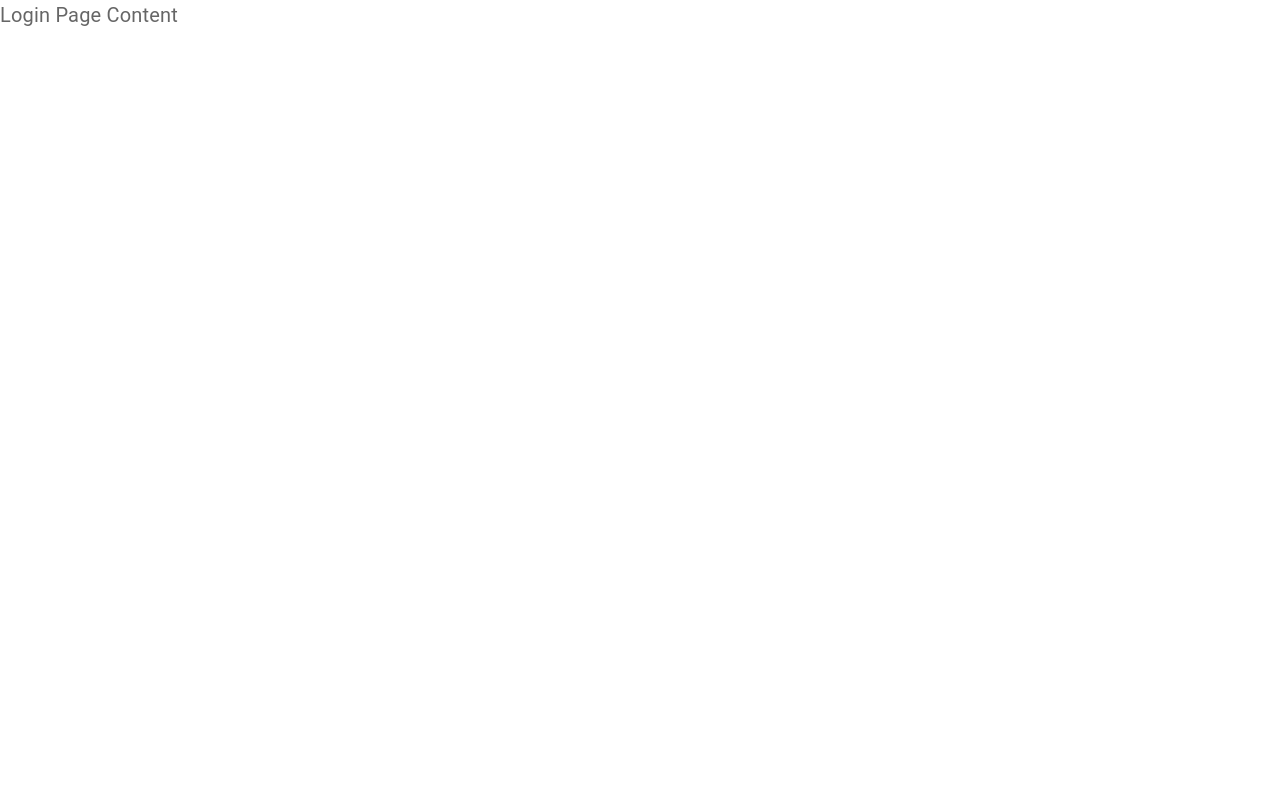
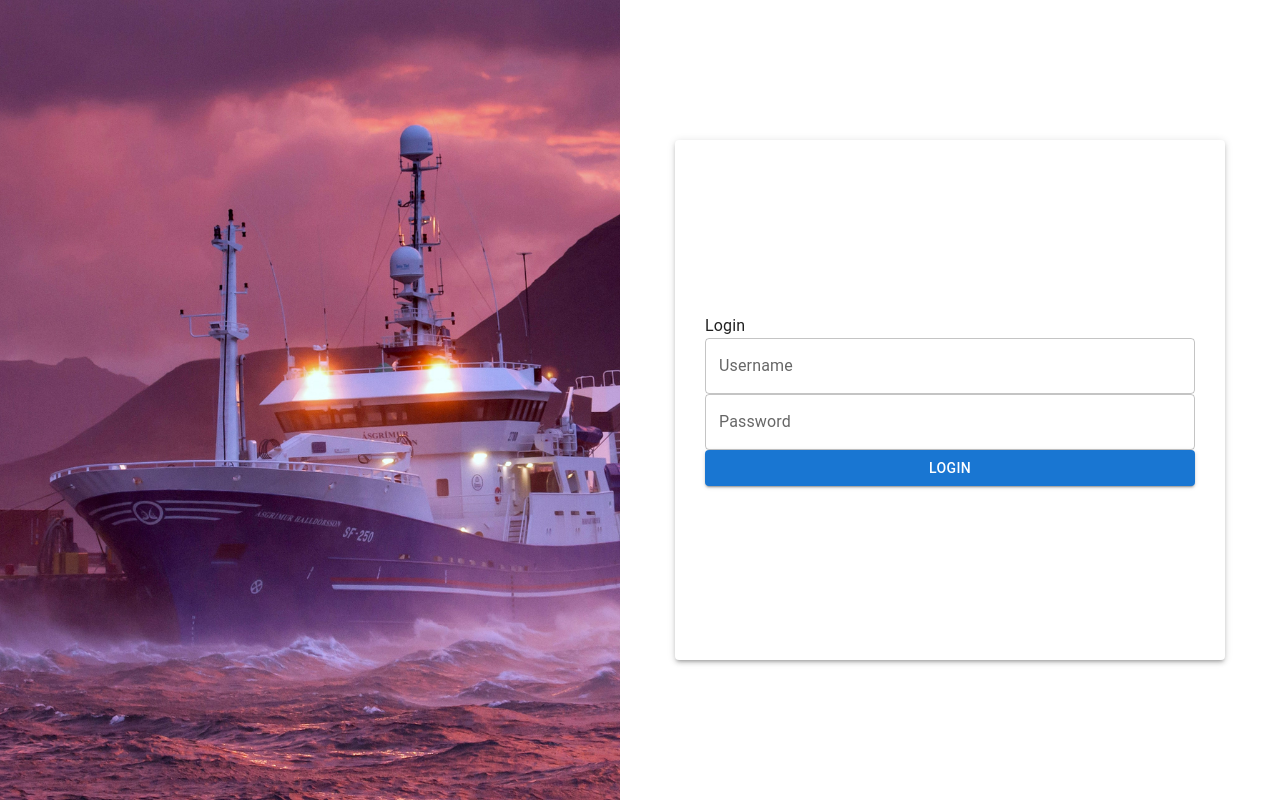
Before and after one commit to NikVAx/monitor-frontend, a React (Vite) app: page /login in a window 1280 px wide. Built offline with nearby package versions, Linux system fonts and the light colour scheme.

Commit message:
Add basic login form

```diff
--- a/src/app/layouts/mainLayout/mainLayout.module.css
+++ b/src/app/layouts/mainLayout/mainLayout.module.css
@@ -1,7 +1,7 @@
 .container {
     height: 100%;
     display: grid;
-    grid-template-columns: 280px 1fr;
+    grid-template-columns: 260px 1fr;
     grid-template-rows: 80px 1fr;
     gap: 0px 0px;
     grid-template-areas:
@@ -11,19 +11,19 @@
 
 .header {
   grid-area: header;
-  background-color: red;
+  background-color: gray;
 }
 
 .sidebar {
   grid-area: sidebar;
   max-height: 100%;
   overflow-y: auto;
-  background-color: green;
+  background-color: #30373f;
 }
 
 .body {
   grid-area: body;
+  padding: 20px;
   max-height: 100%;
   overflow-y: auto;
-  background-color: blue;
 }
--- /dev/null
+++ b/src/pages/loginPage/loginPage.module.css
@@ -0,0 +1,29 @@
+.container {
+    display: flex;
+    height: 100vh;
+    width: 100vw;
+}
+
+.bgImage {
+    flex: 1 1 50%;
+    background-image: url("../../assets/bgLoginPage.jpg");
+    background-position: 20%;
+    background-size: cover;
+}
+
+.formContainer {
+    padding: 20px;
+    flex: 1 1 50%;
+    display: flex;
+    justify-content: center;
+    align-items: center;
+}
+
+.formContent {
+    display: flex;
+    flex-direction: column;
+    justify-content: center;
+    padding: 30px;
+    width: 490px;
+    height: 460px;
+}
--- a/src/pages/loginPage/loginPage.tsx
+++ b/src/pages/loginPage/loginPage.tsx
@@ -1,9 +1,35 @@
 import Typography from "@mui/material/Typography";
+import TextField from "@mui/material/TextField";
+import s from "./loginPage.module.css";
+import { Button, Paper } from "@mui/material";
 
 export function LoginPage() {
   return (
-    <Typography sx={{ fontSize: 20 }} color="text.secondary" gutterBottom>
-      Login Page Content
-    </Typography>
+    <div className={s.container}>
+      <div className={s.bgImage}></div>
+      <div className={s.formContainer}>
+        <Paper elevation={3} className={s.formContent}>
+          <Typography>
+            Login
+          </Typography>
+
+          <TextField
+            id="outlined-required"
+            label="Username"
+            defaultValue=""
+            autoComplete="off"
+          />
+          <TextField
+            id="outlined-password-input"
+            label="Password"
+            type="password"
+            autoComplete="new-password"
+          />
+          <Button variant="contained">
+              Login
+          </Button>
+        </Paper>
+      </div>
+    </div>
   );
 }
```
Also changed, not shown: src/assets/bgLoginPage.jpg (added).
